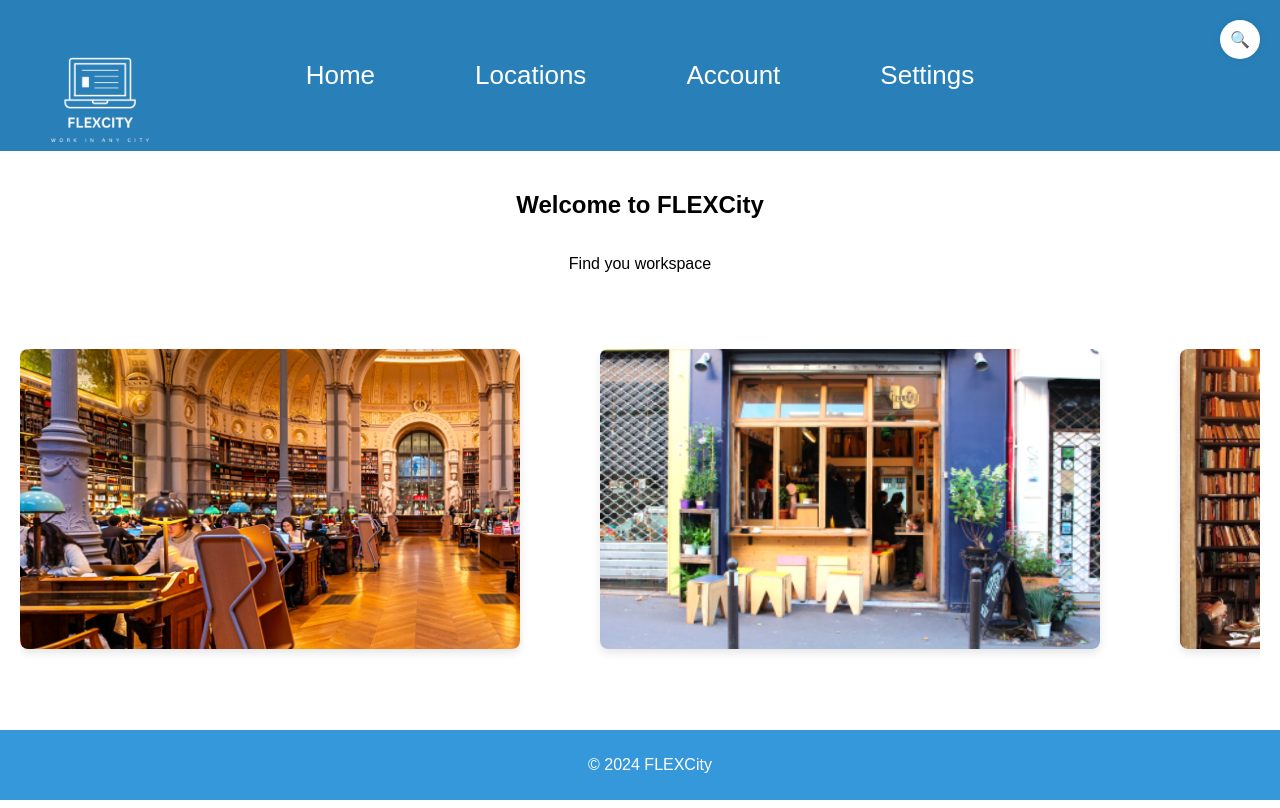
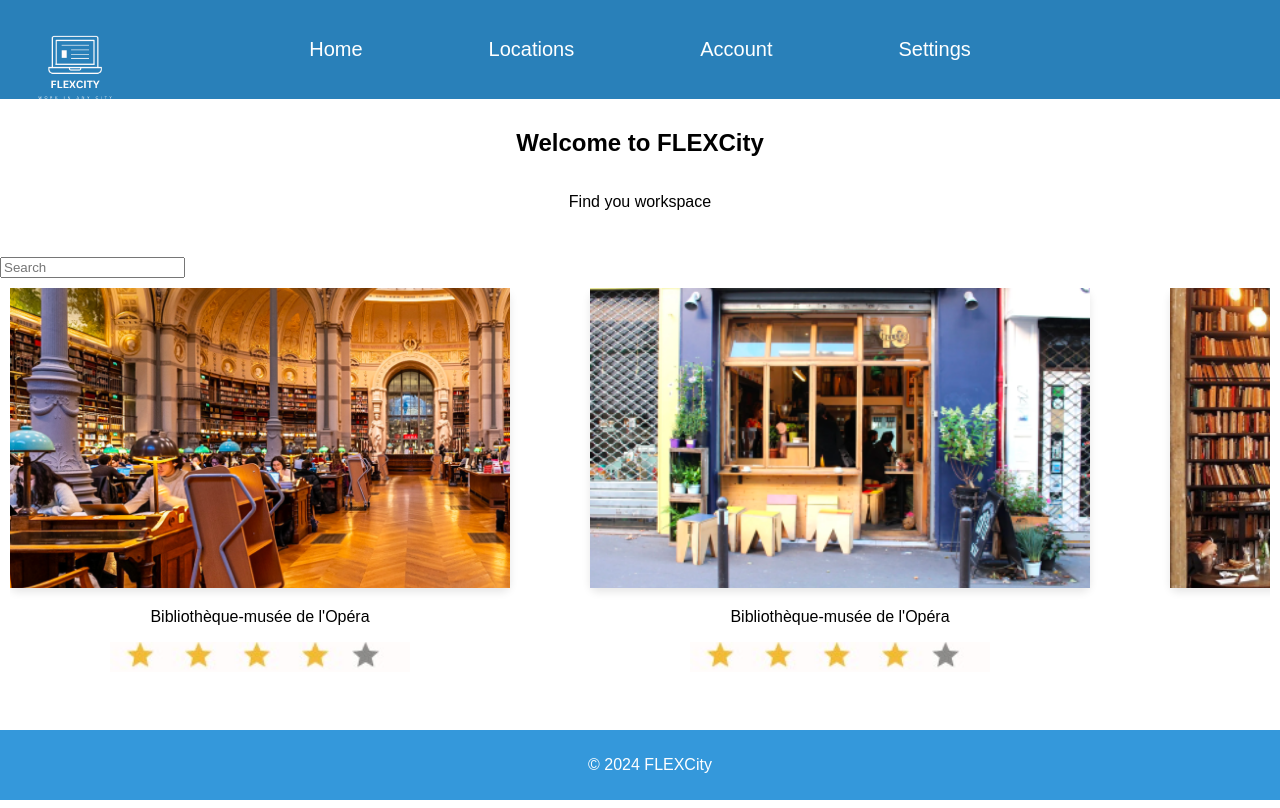
Before and after one commit to mayakenzua/DTTP_Hackathon, a plain HTML site: page Locations.html in a window 1280 px wide. Drawn offline with Linux system fonts and the light colour scheme; some packages are replaced by stand-ins of ours.

Commit message:
updating pages

```diff
--- a/Locations.html
+++ b/Locations.html
@@ -24,8 +24,11 @@
         <p>Find you workspace</p>
     </section>
 
-
-    <div class="search-bubble">🔍</div>
+    <form action="#" class="form">
+    <div class="input-box">
+      <input type="text" placeholder="Search" required />
+    </div>
+    </form>
 
     <body>
 
@@ -39,22 +42,22 @@
       <!-- Card containers for images -->
       <div class="image-card">
           <img src="Images/Bibliothèque-musée de l_Opéra.png" alt="Work Space 1" width="auto" height="auto">
-          <img src="4-5 stars.jpg" alt="Image 2">
-          <p>test</p>
+          <p>Bibliothèque-musée de l'Opéra</p>
+          <img src="Images/4-5 stars.jpg" alt="Image 2" style="width:300px;height:30px;">
       </div>
 
 
       <div class="image-card">
         <img src="Images/ten belles.png" alt="Work Space 1" width="auto" height="auto">
-        <img src="4-5 stars.jpg" alt="Image 2">
-        <p>test</p>
+        <p>Bibliothèque-musée de l'Opéra</p>
+        <img src="Images/4-5 stars.jpg" alt="Image 2" style="width:300px;height:30px;">
     </div>
 
 
     <div class="image-card">
       <img src="Images/Merci le belle used book cafe.png" alt="Work Space 1" width="auto" height="auto">
-      <img src="4-5 stars.jpg" alt="Image 2">
-      <p>test</p>
+      <p>Bibliothèque-musée de l'Opéra</p>
+      <img src="Images/4-5 stars.jpg" alt="Image 2" style="width:300px;height:30px;">
   </div>
 
 
@@ -62,8 +65,8 @@
 
   <div class="image-card">
     <img src="Images/person in cafe through window.png" alt="Work Space 1" width="auto" height="auto">
-    <img src="4-5 stars.jpg" alt="Image 2">
-    <p>test</p>
+    <p>Bibliothèque-musée de l'Opéra</p>
+    <img src="Images/4-5 stars.jpg" alt="Image 2" style="width:300px;height:30px;">
 </div>
 
 
@@ -71,29 +74,29 @@
 
 <div class="image-card">
   <img src="Images/cafe with blue bar.png" alt="Work Space 1" width="auto" height="auto">
-  <img src="4-5 stars.jpg" alt="Image 2">
-  <p>test</p>
+  <p>Bibliothèque-musée de l'Opéra</p>
+  <img src="Images/4-5 stars.jpg" alt="Image 2" style="width:300px;height:30px;">
 </div>
 
 
 <div class="image-card">
   <img src="Images/meeting room.png" alt="Work Space 1" width="auto" height="auto">
-  <img src="4-5 stars.jpg" alt="Image 2">
-  <p>test</p>
+  <p>Bibliothèque-musée de l'Opéra</p>
+  <img src="Images/4-5 stars.jpg" alt="Image 2" style="width:300px;height:30px;">
 </div>
 
 
 <div class="image-card">
-  <img src="Images/person in cafe through window.png" alt="Work Space 1" width="auto" height="auto">
-  <img src="4-5 stars.jpg" alt="Image 2">
-  <p>test</p>
+  <img src="Images/cafe with leaves.png" alt="Work Space 1" width="auto" height="auto">
+  <p>Bibliothèque-musée de l'Opéra</p>
+  <img src="Images/4-5 stars.jpg" alt="Image 2" style="width:300px;height:30px;">
 </div>
 
 
 <div class="image-card">
-  <img src="Images/cafe with blue bar.png" alt="Work Space 1" width="auto" height="auto">
-  <img src="4-5 stars.jpg" alt="Image 2">
-  <p>test</p>
+  <img src="Images/Bibliothèque-musée de l_Opéra.png" alt="Work Space 1" width="auto" height="auto">
+  <p>Bibliothèque-musée de l'Opéra</p>
+  <img src="Images/4-5 stars.jpg" alt="Image 2" style="width:300px;height:30px;">
 </div>
 
 
--- a/styles.css
+++ b/styles.css
@@ -16,10 +16,11 @@ header {
 
 .navImg {
     width: 200px; /* Adjust the size of your logo */
-    height: 200px; /* Adjust the size of your logo */
+    height: 150px; /* Adjust the size of your logo */
     position:absolute;
     display: flex;
     left: 0;
+    top: 0;
     margin-top: 0;
 }
 
@@ -30,19 +31,22 @@ nav {
     text-align: center;
     display: flex;
     justify-content: center;
+    font-size: medium;
 }
 
 
 nav a {
     color: #fff;
     text-decoration: none;
-    padding: 50px;
-    font-size: 26px; /* Adjust font size as needed */
+    padding: 28px;
+    margin-left: 35px;
+    margin-right: 35px;
+    font-size: 20px; /* Adjust font size as needed */
 }
 
 
 section {
-    padding: 20px;
+    padding: 10px;
     text-align: center;
 }
 
@@ -52,7 +56,7 @@ section {
     top: 20px;
     right: 20px;
     background-color: #fff;
-    border-radius: 50%;
+    border-radius: 100%;
     padding: 10px;
     box-shadow: 0 0 10px rgba(0, 0, 0, 0.1);
 }
@@ -95,34 +99,33 @@ section {
 
 
 .image-card {
+    float: left;
+    text-align: center;
     width: 500px;
     height: 300px;
     margin-right: 20px;
     background-color: #fff;
     box-shadow: 0 4px 8px rgba(0, 0, 0, 0.1);
     border-radius: 8px;
-    overflow: hidden;
+    overflow:unset;
+    flex: 0 0 auto; /* Prevent cards from growing to fill the container */
+    margin-right: 80px; /* Adjust margin as needed */
+    margin-bottom: 30px;
 }
 
 
 .image-card img {
     width: 100%;
     height: 100%;
-    object-fit: cover;
+    object-fit:cover;
 }
 
 
 .image-container {
-    display: flex;
+    display:flex;
     overflow-x: auto; /* Enable horizontal scroll */
-    margin-top: 20px; /* Adjust margin as needed */
-}
-
-
-.image-card {
-    flex: 0 0 auto; /* Prevent cards from growing to fill the container */
-    margin-right: 80px; /* Adjust margin as needed */
-    margin-bottom: 30px;
+    height: 410px;
+    margin-bottom: 100px;
 }
 
 
@@ -153,3 +156,11 @@ footer {
     margin-left: 980px;
     height: 79vh;
 }
+
+.form .input-box {
+    width: 100%;
+    margin-top: 20px;
+  }
+  .input-box label {
+    color: #333;
+  }
```
